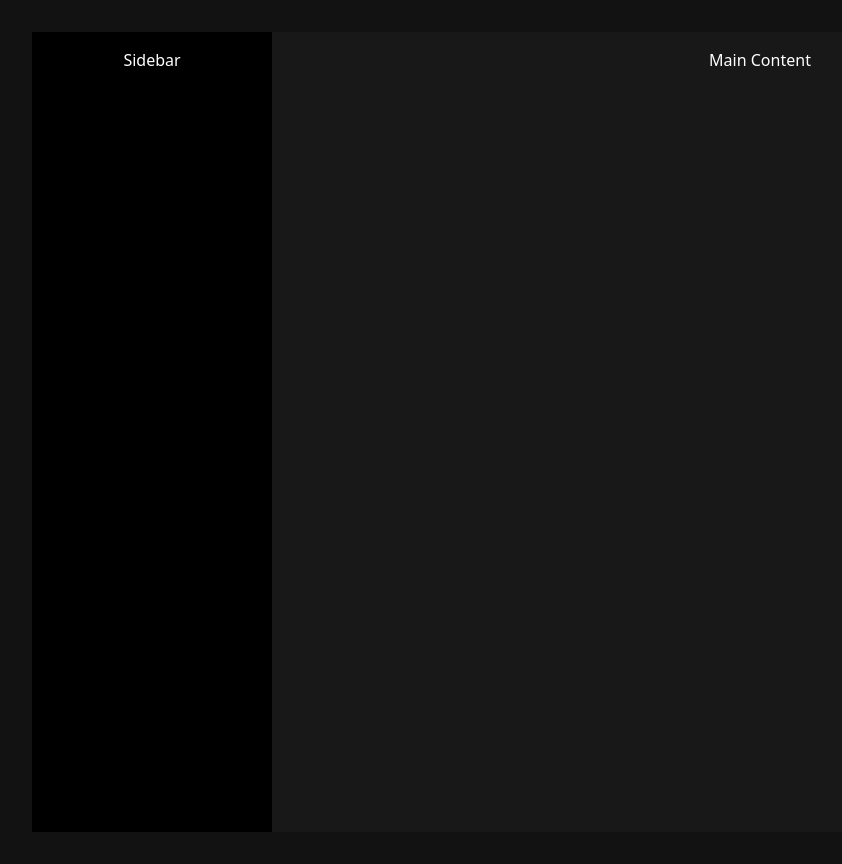
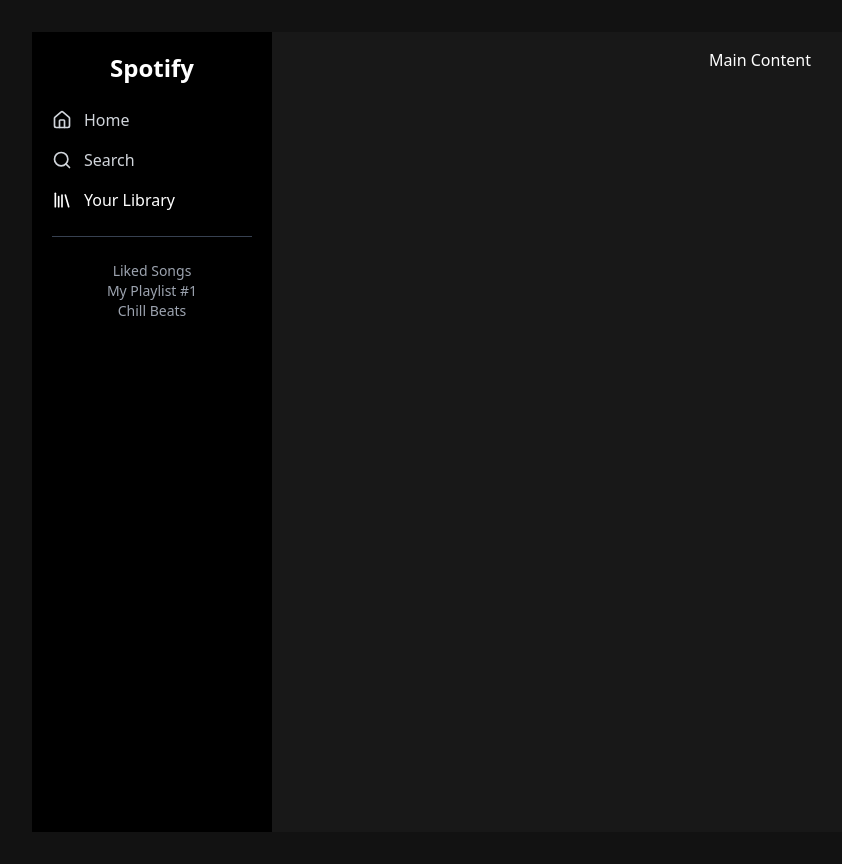
Before and after one commit to Vikash2005-coder/spotify-web-player-clone, a React (Vite) app in the folder client/: page / in a window 1280 px wide. Shown: the whole page, without its empty margins (0-842 px from the left). Built offline with nearby package versions, Linux system fonts and the light colour scheme.

Commit message:
Add Spotify-style sidebar navigation

```diff
--- a/client/package.json
+++ b/client/package.json
@@ -10,6 +10,7 @@
     "preview": "vite preview"
   },
   "dependencies": {
+    "lucide-react": "^0.561.0",
     "react": "^19.2.0",
     "react-dom": "^19.2.0"
   },
--- a/client/src/App.jsx
+++ b/client/src/App.jsx
@@ -2,14 +2,11 @@
 import reactLogo from './assets/react.svg'
 import viteLogo from '/vite.svg'
 import './App.css'
-
+import Sidebar from "./components/Sidebar"
 function App() {
   return (
     <div className="h-screen flex">
-      {/* SideBar */}
-      <div className="w-60 bg-black p-4">
-        Sidebar
-      </div>
+      <Sidebar/>
 
       {/* Main Content */}
       <div className="flex-1 bg-spotifyGray p-4">
@@ -19,4 +16,4 @@
   )
 }
 
-export default App
+export default App;
--- /dev/null
+++ b/client/src/components/Sidebar.jsx
@@ -0,0 +1,39 @@
+import { Home, Search, Library } from "lucide-react";
+function Sidebar(){
+    return(
+        <div className="w-60 bg-black p-5 flex flex-col gap-6">
+            {/* Logo */}
+            <h1 className="text-2xl font-bold text-white">
+                Spotify
+            </h1>
+
+            {/* Navigation */}
+            <div className="flex flex-col gap-4">
+                <div className="flex items-center gap-3 text-gray-300 hover:text-white cursor-pointer">
+                    <Home size={20}/>
+                    <span>Home</span>
+                </div>
+                <div className="flex items-center gap-3 text-gray-300 hover:text-white cursor-pointer">
+                    <Search size={20} />
+                    <span>Search</span>
+                </div>
+                <div className="flex items-center gap-3 text gray-300 hover:text-white cursor-pointer">
+                    <Library size={20}/>
+                    <span>Your Library</span>
+                </div>
+            </div>
+
+            {/* Divider */}
+            <hr className="border-gray-700"/>
+
+            {/* Playlists */}
+            <div className="text-gray-400 text-sm">
+                <p className="hover:text-white cursor-pointer">Liked Songs</p>
+                <p className="hover:text-white cursor-pointer">My Playlist #1</p>
+                <p className="hover:text-white cursor-pointer">Chill Beats</p>
+            </div>
+        </div>
+    )
+}
+
+export default Sidebar;
```
Also changed, not shown: 1 other file (tests, documents, lock files or other folders).
